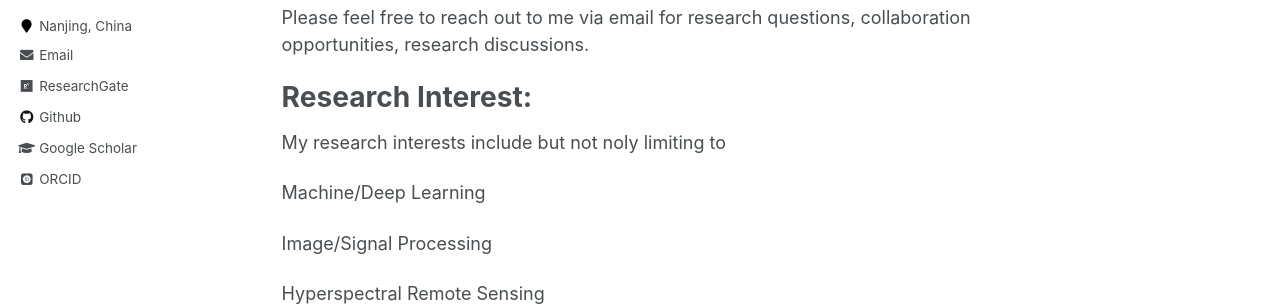
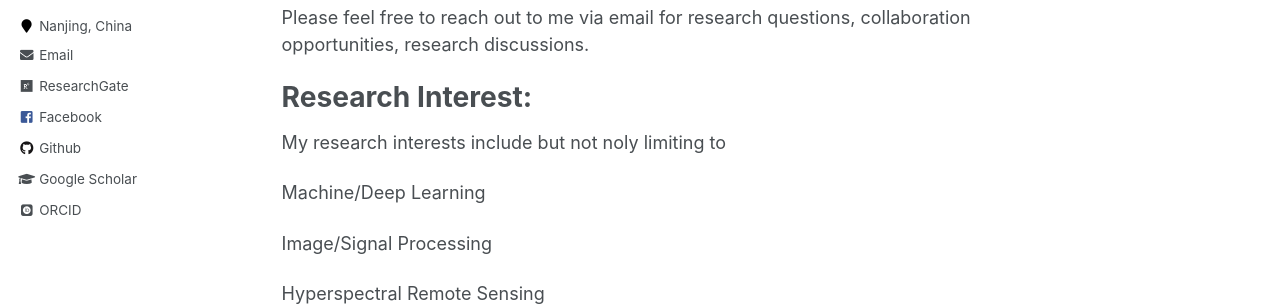
Before and after one commit to zhonghaochen/zhonghaochen.github.io, a Jekyll site: the page built from _pages/about.md, in a window 1280 px wide. Shown: the part 288-594 px from the top of the page. Built offline with Jekyll 4.4.1, drawn with Linux system fonts in a browser that asks for light colours; some web fonts are replaced.

Commit message:
Update _config.yml

```diff
--- a/_config.yml
+++ b/_config.yml
@@ -95,7 +95,7 @@ author:
   codepen          :
   dribbble         :
   flickr           :
-  # facebook         : "Zhonghao "
+  facebook         : "Zhonghao "
   foursquare       :
   github           : "zhonghao"
   google_plus      :
```
